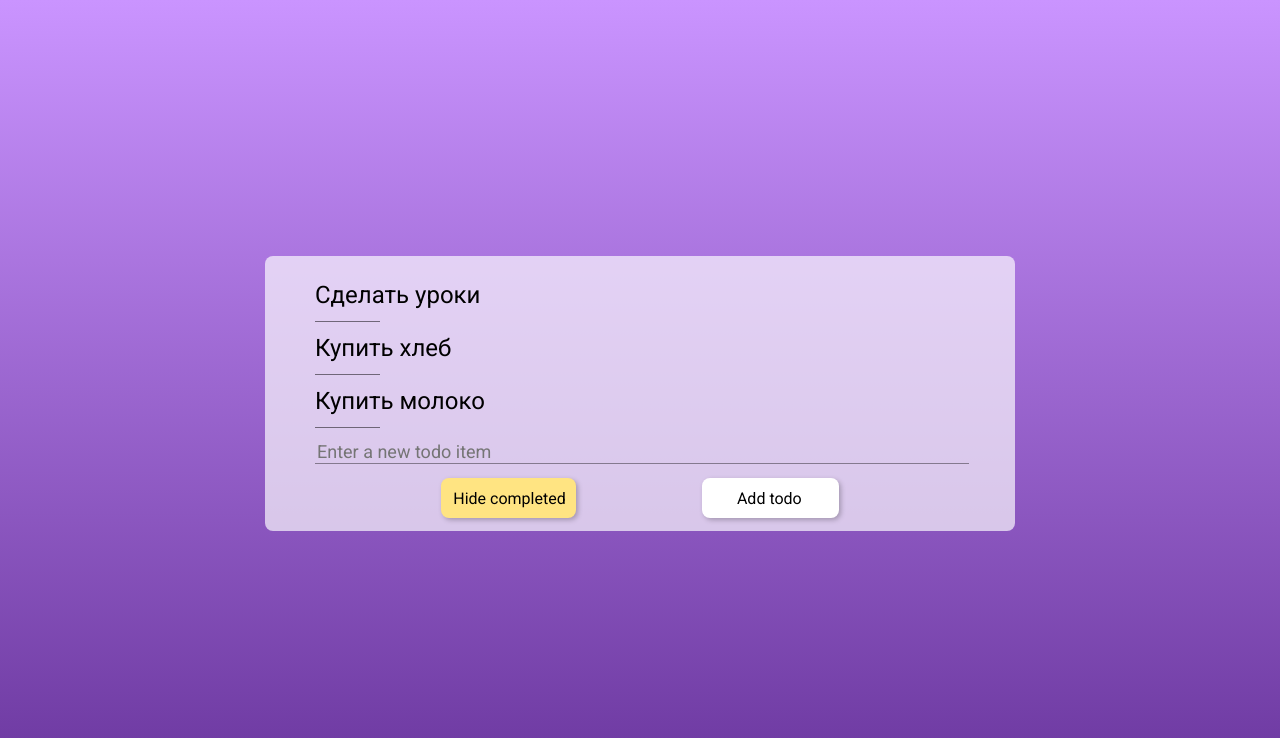
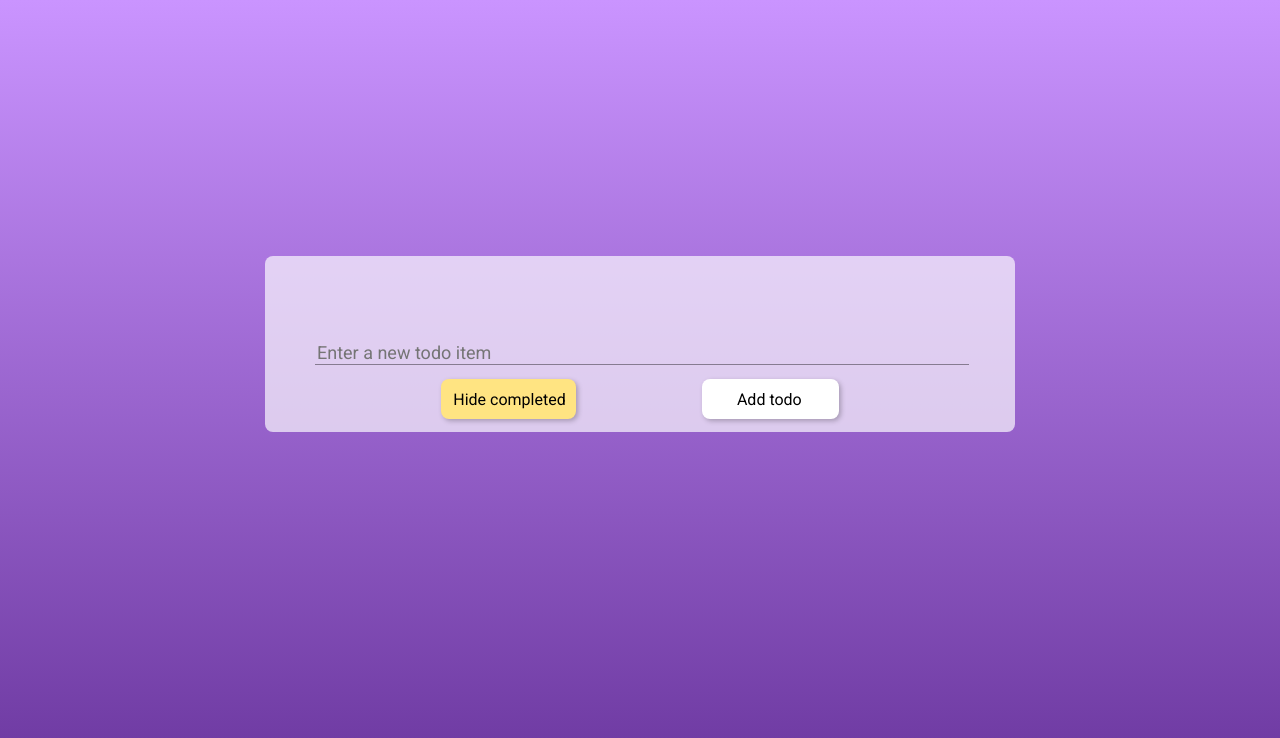
Before and after one commit to uzhas76064/todo-app, a React (Create React App) app: page / in a window 1280 px wide. Shown: the top 738 px of the page. Built offline with nearby package versions, Linux system fonts and the light colour scheme.

Commit message:
Added todo toggling between completed true or false

```diff
--- a/src/actions/index.js
+++ b/src/actions/index.js
@@ -9,3 +9,8 @@ export const updateTodoBody = todoBody => ({
    type: 'UPDATE_TODO_BODY',
    todoBody: todoBody
 })
+
+export const toggleTodo = id => ({
+   type: 'TOGGLE_TO_COMPLETED',
+   id: id
+})
--- a/src/components/TodoForm.jsx
+++ b/src/components/TodoForm.jsx
@@ -16,12 +16,15 @@ const Input = styled.input`
     font-weight: normal;
     font-size: 18px;
     line-height: 21px;
+    margin-top: 60px;
 `;
 
 const Buttons = styled.div`
     display: flex;
     justify-content: space-evenly;
     margin-top: 14px;
+    outline: none;
+    border: none;
 `;
 
 const Button = styled.button`
@@ -48,7 +51,7 @@ const ButtonNew = styled(Button)`
 
 const TodoForm = (props) => {
     return (
-        <form action="">
+        <form onSubmit={props.onSubmitFrom} action="">
             <Input onChange={props.updateNewTodoBody} type="text" placeholder="Enter a new todo item"/>
             <Buttons>
                 <ButtonHide>Hide completed</ButtonHide>
--- a/src/components/TodoItem.jsx
+++ b/src/components/TodoItem.jsx
@@ -21,7 +21,7 @@ const ListItem = styled.div`
 
 const TodoItem = (props) => {
     return (
-        <ListItem>
+        <ListItem style={{textDecoration: props.completed ? 'line-through' : 'none'}} onClick={props.onClick}>
             {props.text}
            <Line/>
         </ListItem>
--- a/src/components/Todos.jsx
+++ b/src/components/Todos.jsx
@@ -5,7 +5,11 @@ import TodoForm from "./TodoForm";
 const Todos = props => {
     let todoState = props.tasks.todos;
 
-    let todos = todoState.map((item) => <TodoItem text={item.text} key={item.id}/>);
+    let toggleTodo = (id) => {
+        props.toggleTodo(id);
+    }
+
+    let todos = todoState.map((item) => <TodoItem onClick={() => toggleTodo(item.id)} completed={item.completed} text={item.text} key={item.id}/>);
 
     let updateNewTodoBody = (e) => {
         let todoBody = e.target.value;
@@ -13,14 +17,17 @@ const Todos = props => {
     }
 
     let addNewTodo = (e) => {
+        props.addTodo();
+    }
+
+    let onSubmitFrom = (e) => {
         e.preventDefault();
-        props.addTodo();
     }
 
     return (
         <>
             {todos}
-            <TodoForm addNewTodo={addNewTodo} updateNewTodoBody={updateNewTodoBody}/>
+            <TodoForm onSubmitFrom={onSubmitFrom} addNewTodo={addNewTodo} updateNewTodoBody={updateNewTodoBody}/>
         </>
     );
 };
--- a/src/containers/TodoContainer.jsx
+++ b/src/containers/TodoContainer.jsx
@@ -1,6 +1,6 @@
 import {connect} from "react-redux";
 import Todos from "../components/Todos";
-import {addTodo, updateTodoBody} from "../actions";
+import {addTodo, toggleTodo, updateTodoBody} from "../actions";
 
 const mapStateToProps = (state) => {
     console.log(state)
@@ -12,7 +12,8 @@ const mapStateToProps = (state) => {
 const mapDispatchToProps = (dispatch) => {
     return {
         updateTodoBody: (todoBody) => dispatch(updateTodoBody(todoBody)),
-        addTodo: () => dispatch(addTodo())
+        addTodo: () => dispatch(addTodo()),
+        toggleTodo: (id) => dispatch(toggleTodo(id))
     }
 }
 
--- a/src/reducers/todos.js
+++ b/src/reducers/todos.js
@@ -1,11 +1,5 @@
-const {v4: uuidv4} = require('uuid');
-
 let initialState = {
-    todos: [
-        { text: 'Сделать уроки', completed: false, id:uuidv4() },
-        { text: 'Купить хлеб', completed: false, id:uuidv4() },
-        { text: 'Купить молоко', completed: false, id: uuidv4() }
-    ],
+    todos: [],
     newTodoBody: ''
 }
 
@@ -23,7 +17,15 @@ const todoReducers = (state = initialState, action) => {
                 todos: [...state.todos, {text: state.newTodoBody, completed: false, id: action.id}]
             }
         case 'TOGGLE_TODO':
-            return 1;
+            return {
+                ...state,
+                todos: state.todos.map(todo => {
+                    if(todo.id === action.id) {
+                        return {...todo, completed: true}
+                    }
+                    return todo;
+                })
+            };
         default: return state;
     }
 };
```
